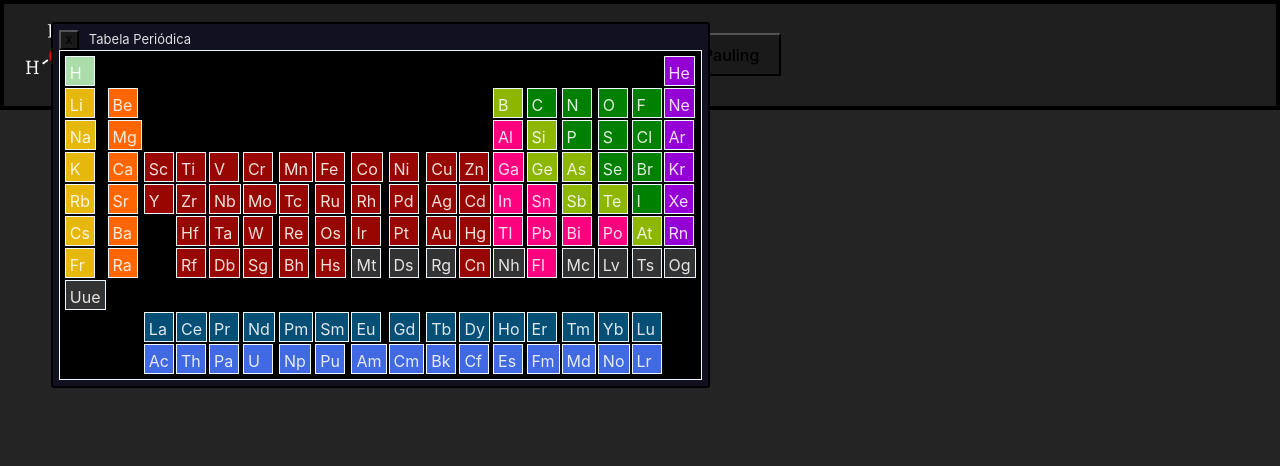
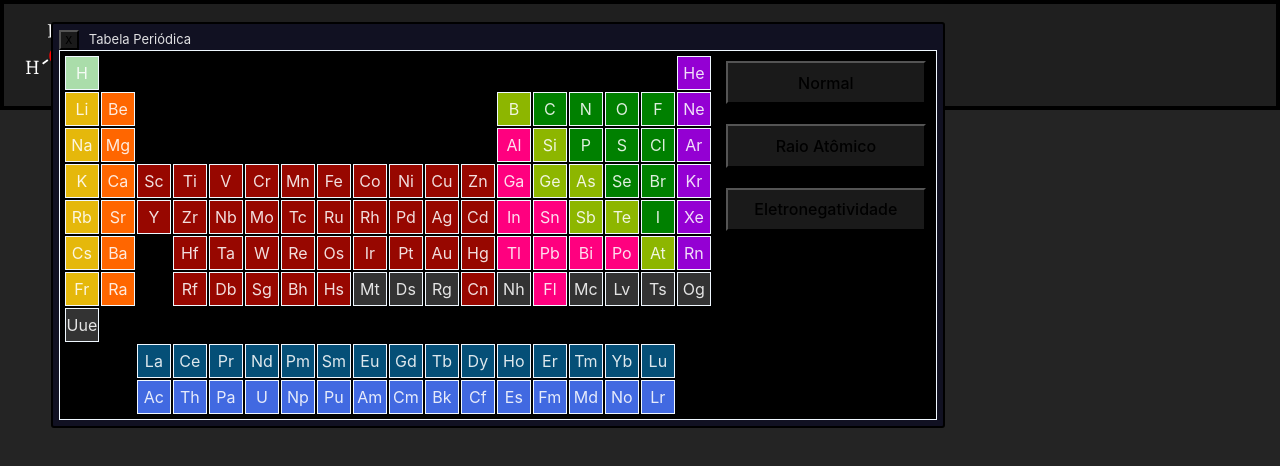
Before and after one commit to DestinyFrog/ChemOS, a website built with Vite: page index.html in a window 1280 px wide. Both pictures are taken after a click on the button "Tabela Periódica". Built offline with nearby package versions, Linux system fonts and the light colour scheme.

Commit message:
feature: periodic properties 1

```diff
--- a/src/features/window.ts
+++ b/src/features/window.ts
@@ -3,7 +3,7 @@ import './window.css'
 abstract class Window {
 	private div_window:HTMLDivElement
 	private div_header:HTMLDivElement
-	private div_container:HTMLDivElement
+	protected div_container:HTMLDivElement
 	private div_footer:HTMLDivElement
 
 	private drag_position = { x:0, y:0}
--- a/src/windows/windowPeriodicTable.css
+++ b/src/windows/windowPeriodicTable.css
@@ -1,3 +1,12 @@
+
+#periodic-table-menu {
+	display: flex;
+	flex-direction: column;
+}
+
+#periodic-table-menu * {
+	width: 200px;
+}
 
 #periodic-table {
 	display: grid;
@@ -7,9 +16,20 @@
 }
 
 .periodic-table-element {
-	padding: 4px;
 	border: 1px solid aliceblue;
 
-	height: 30px;
+	display: flex;
+	align-items: center;
+	justify-content: center;
+	padding: 3px;
+
+	font-size: 16px;
+
+	height: 34px;
+	width: 34px;
+}
+
+.circle {
+	border-radius: 50%;
 	aspect-ratio: 1/1;
 }
--- a/src/windows/windowPeriodicTable.ts
+++ b/src/windows/windowPeriodicTable.ts
@@ -4,32 +4,91 @@ import WindowElement from "./windowElement";
 import './windowPeriodicTable.css'
 
 class Window_periodic_table extends Window {
+	private type: string = 'normal'
+	private data: Atom[] | undefined
+	private table: HTMLDivElement
+
 	constructor() {
 		super("Tabela Periódica")
+		this.div_container.style.display = 'flex'
+
+		this.table = document.createElement('div')
 	}
 
 	public async render(): Promise<void> {
-		const data = await Atom.get_all()
+		this.data = await Atom.get_all()
 
-		const table = document.createElement('div')
-		table.id = "periodic-table"
+		this.table.id = "periodic-table"
+		this.add_to_container(this.table)
+		this.load_table()
 
-		for(const atom of data) {
-			const div = document.createElement('td')
-			div.className = "periodic-table-element"
-			div.textContent = atom.symbol
-			div.style.gridRowStart = `${atom.ypos}`
-			div.style.gridColumnStart = `${atom.xpos}`
-			div.style.backgroundColor = atom.color
+		this.add_to_container( this.generate_menu() )
+	}
 
-			div.addEventListener('click', async _ => {
+	private load_table() {
+		this.table.innerHTML = ''
+
+		for(const atom of this.data!) {
+			const block = document.createElement('div')
+			block.className = "periodic-table-element"
+			block.style.gridRowStart = `${atom.ypos}`
+			block.style.gridColumnStart = `${atom.xpos}`
+
+			block.addEventListener('click', async _ => {
 				const d = await Atom.search_atom(atom.symbol)
 				WindowElement.start_element_with_info(d)
 			})
+			this.generate_block(block, atom)
+			this.table.appendChild(block)
+		}
+	}
 
-			table.appendChild(div)
-			this.add_to_container(table)
+	private generate_block(el:HTMLDivElement, atom:Atom) {
+		switch(this.type) {
+			case 'normal':
+				el.textContent = atom.symbol
+				el.style.backgroundColor = atom.color
+				break
+
+			case 'raio_atomico':
+				const r = document.createElement('div')
+				r.className = 'circle'
+				r.style.width = `${100 * (atom.atomic_radius||350) / 350}%`
+				r.style.backgroundColor = '#ffffff'
+				el.appendChild(r)
+				break
+
+			case 'eletronegatividade':
+				el.textContent = atom.eletronegativity!.toString()
+				break
 		}
+	}
+
+	private generate_menu() {
+		const menu = document.createElement('div')
+		menu.id = 'periodic-table-menu'
+
+		const menu_item_normal= document.createElement('button')
+		menu_item_normal.textContent = 'Normal'
+		menu_item_normal.addEventListener('click', () => this.set_type('normal'))
+		menu.appendChild( menu_item_normal )
+
+		const menu_item_raio_atomico = document.createElement('button')
+		menu_item_raio_atomico.textContent = 'Raio Atômico'
+		menu_item_raio_atomico.addEventListener('click', () => this.set_type('raio_atomico'))
+		menu.appendChild( menu_item_raio_atomico )
+
+		const menu_item_eletronegatividade= document.createElement('button')
+		menu_item_eletronegatividade.textContent = 'Eletronegatividade'
+		menu_item_eletronegatividade.addEventListener('click', () => this.set_type('eletronegatividade'))
+		menu.appendChild( menu_item_eletronegatividade )
+
+		return menu
+	}
+
+	private set_type(value:string) {
+		this.type = value
+		this.load_table()
 	}
 
 	public destroy(): void {}
```
